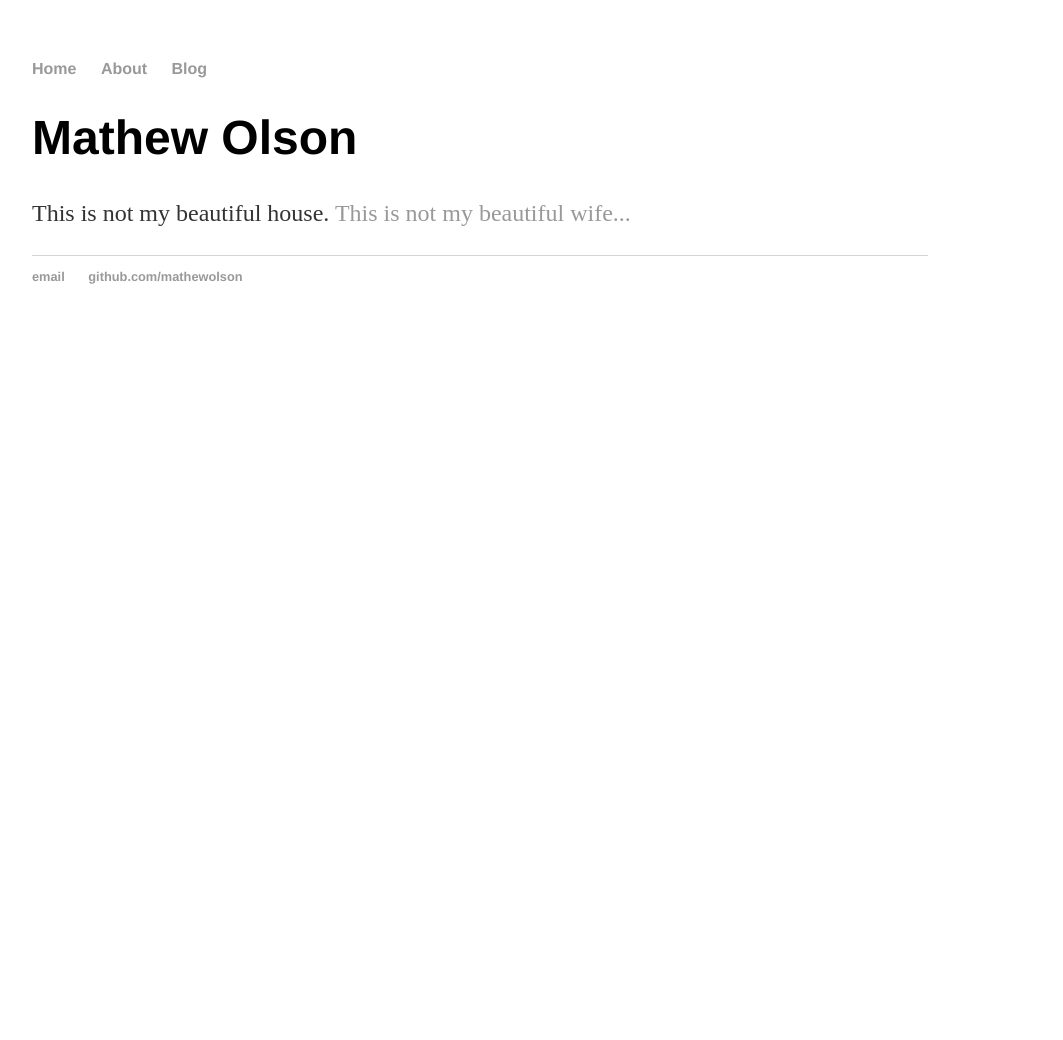
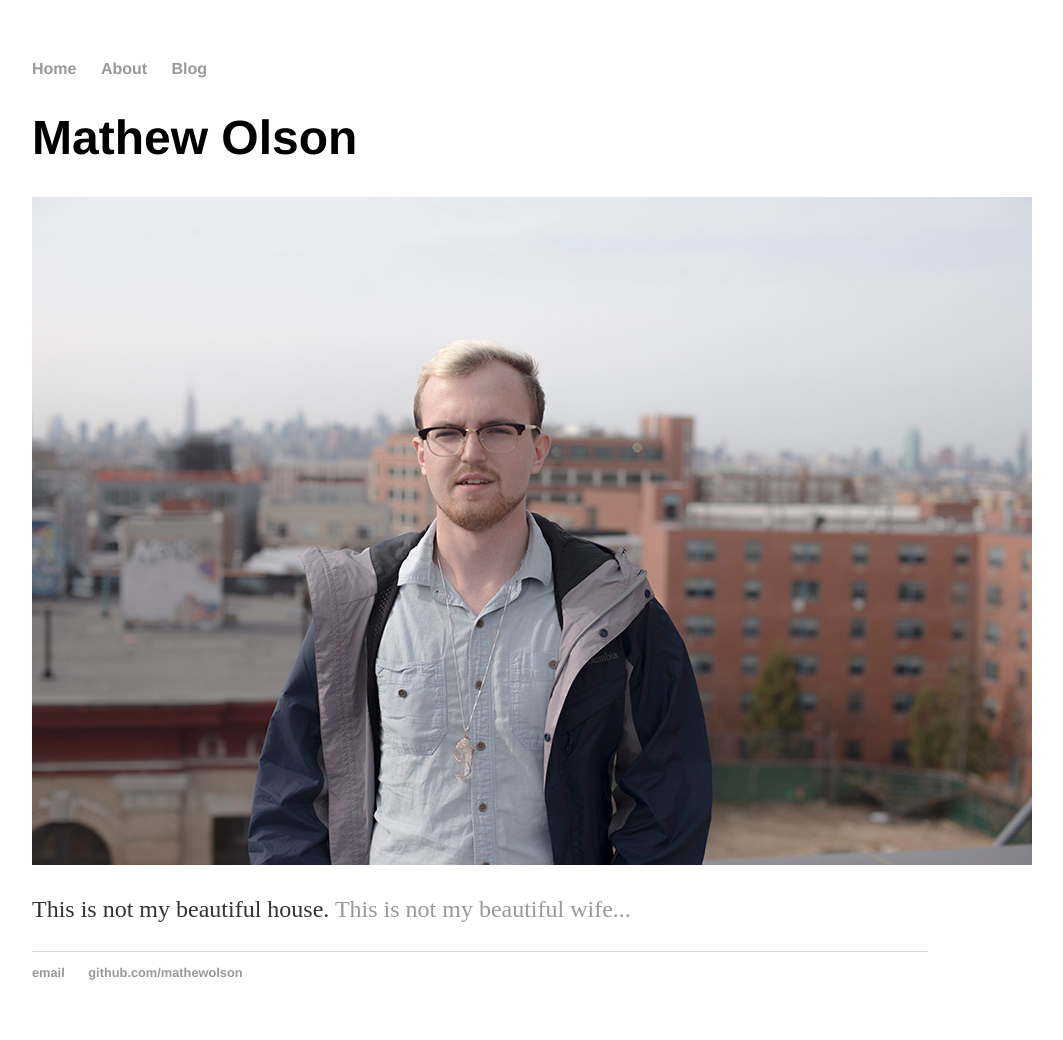
Before and after one commit to mathewolson/mathewolson.github.io, a Jekyll site: the page built from index.html, in a window 1280 px wide. Shown: the whole page, without its empty margins (160-1223 px from the left). Built offline with Jekyll 4.4.1, drawn with Linux system fonts in a browser that asks for light colours; before the commit the page ends 900 px from its top, so only the background shows below that.

Commit message:
Update index.html

```diff
--- a/index.html
+++ b/index.html
@@ -4,5 +4,6 @@
 ---
 <div class="blurb">
 	<h1>Mathew Olson</h1>
+	<img src="https://raw.githubusercontent.com/mathewolson/mathewolson.github.io/master/DSC_7853_small.jpg" alt="Photo by Michael Zhao"/>
 	<p>This is not my beautiful house. <a href="/about">This is not my beautiful wife...</a></p>
 </div><!-- /.blurb -->
```
